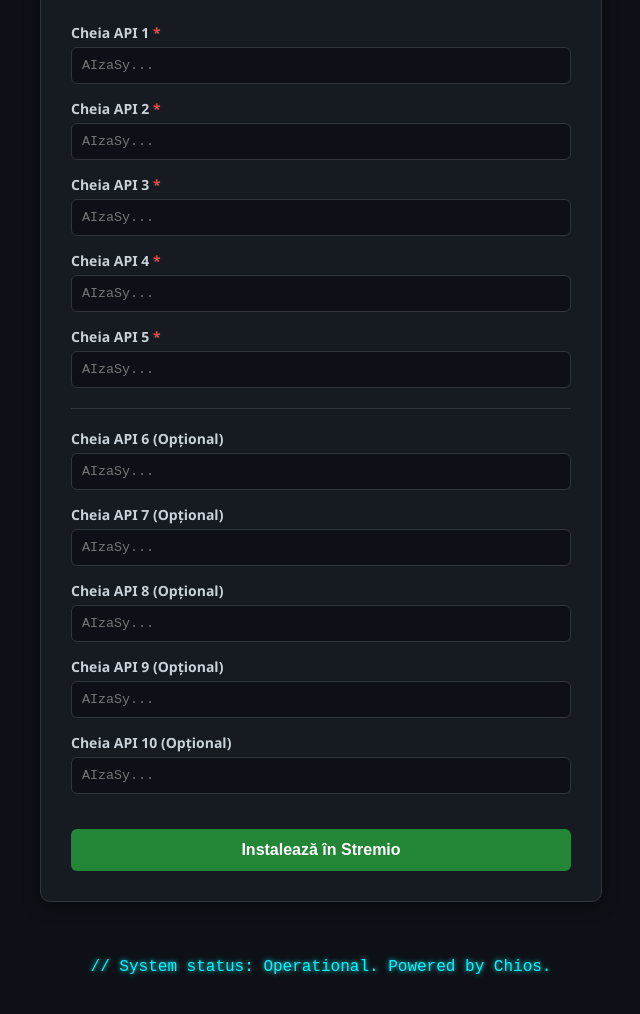
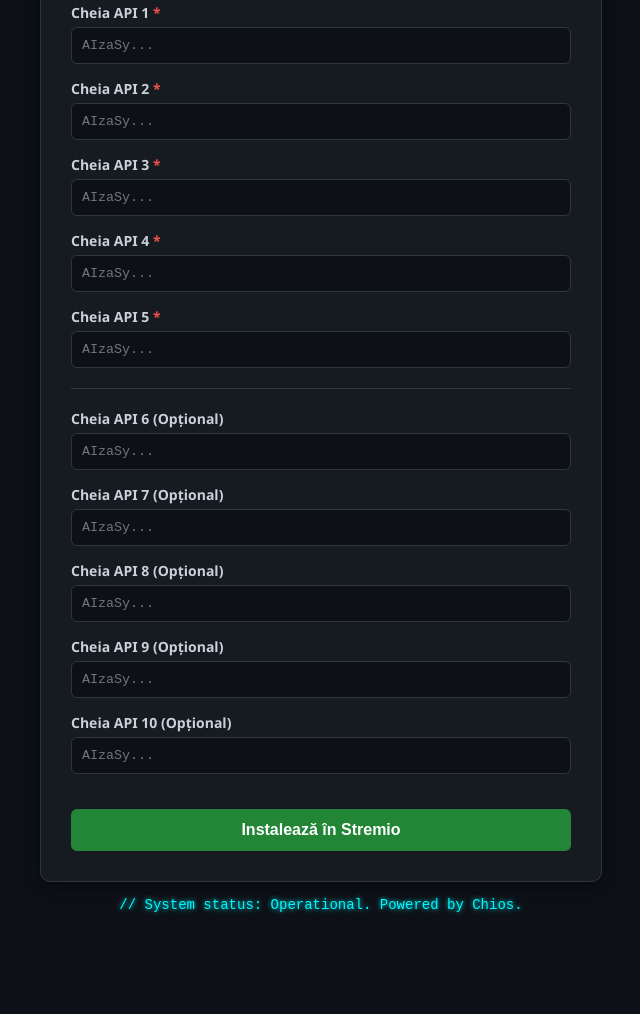
Before and after one commit to Chios01/ro-sub-translator, a website: page index.html in a window 1280 px wide. Shown: the part 170-1184 px from the top of the page, without its empty margins (319-959 px from the left). After the commit the page ends 1103 px from the top, so only its background shows below. Drawn offline with Linux system fonts and the light colour scheme.

Commit message:
Center content and adjust footer in index.html
Updated layout to center content and adjusted footer positioning.

```diff
--- a/index.html
+++ b/index.html
@@ -12,7 +12,8 @@
             display: flex;
             flex-direction: column;
             align-items: center;
-            padding: 40px 20px;
+            justify-content: center; /* Centrează totul perfect pe mijlocul ecranului */
+            padding: 20px;
             margin: 0;
             min-height: 100vh;
         }
@@ -80,8 +81,8 @@
             background-color: #2ea043;
         }
         .footer {
-            margin-top: auto;
-            padding-top: 40px;
+            margin-top: 15px; /* Lipește textul exact sub chenar */
+            text-align: center;
         }
     </style>
 </head>
@@ -92,7 +93,6 @@
         <p class="subtitle">Adaugă cheile tale Google Gemini API</p>
 
         <form id="configForm">
-            <!-- Cheile obligatorii -->
             <div class="input-group">
                 <label class="required" for="key1">Cheia API 1</label>
                 <input type="text" id="key1" required placeholder="AIzaSy...">
@@ -114,7 +114,6 @@
                 <input type="text" id="key5" required placeholder="AIzaSy...">
             </div>
 
-            <!-- Cheile opționale -->
             <hr style="border: 0; border-top: 1px solid #30363d; margin: 20px 0;">
 
             <div class="input-group">
@@ -142,8 +141,9 @@
         </form>
     </div>
 
+    <!-- Textul este scos din .container, dar stă imediat sub el -->
     <div class="footer">
-        <p style="color: #00f7ff; font-family: 'Courier New', monospace; text-shadow: 0 0 5px #00f7ff;">
+        <p style="color: #00f7ff; font-family: 'Courier New', monospace; text-shadow: 0 0 5px #00f7ff; font-size: 14px; margin: 0;">
             // System status: Operational. Powered by Chios.
         </p>
     </div>
@@ -162,14 +162,10 @@
                 return;
             }
 
-            // Codăm cheile în Base64 pentru a le pune în siguranță în URL
             let configData = btoa(JSON.stringify(keys));
-
-            // Generăm link-ul de instalare Stremio
             let currentHost = window.location.host;
             let installLink = "stremio://" + currentHost + "/" + configData + "/manifest.json";
 
-            // Redirecționăm către aplicația Stremio
             window.location.href = installLink;
         });
     </script>
```
